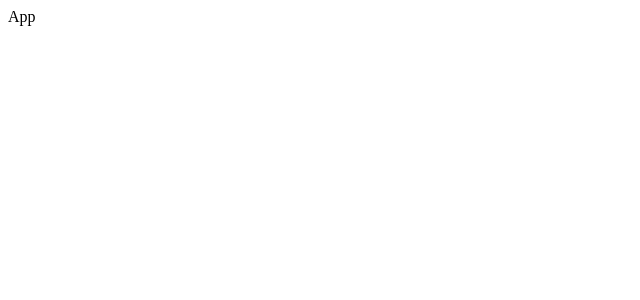
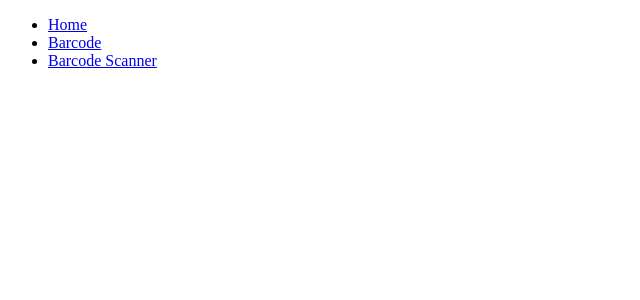
Before and after one commit to AnwarHossainSR/react-barcode-qrcode, a React (Create React App) app: page / in a window 1280 px wide. Shown: the top 300 px of the page, without its empty margins (0-640 px from the left). Built offline with nearby package versions, Linux system fonts and the light colour scheme.

Commit message:
barcode implementation

```diff
--- a/src/App.js
+++ b/src/App.js
@@ -1,5 +1,23 @@
+import { Route, Switch } from "react-router-dom";
+import BarCodeScanner from "./components/BarCodeScanner";
+import Barcode from "./components/Brcode";
+import Home from "./Home";
 const App = () => {
-  return <div>App</div>;
+  return (
+    <div>
+      <Switch>
+        <Route exact path="/">
+          <Home />
+        </Route>
+        <Route path="/barcode">
+          <Barcode />
+        </Route>
+        <Route path="/barcode-scanner">
+          <BarCodeScanner />
+        </Route>
+      </Switch>
+    </div>
+  );
 };
 
 export default App;
--- /dev/null
+++ b/src/Home.jsx
@@ -0,0 +1,21 @@
+import { Link } from "react-router-dom";
+
+const Home = () => {
+  return (
+    <nav>
+      <ul>
+        <li>
+          <Link to="/">Home</Link>
+        </li>
+        <li>
+          <Link to="/barcode">Barcode</Link>
+        </li>
+        <li>
+          <Link to="/barcode-scanner">Barcode Scanner</Link>
+        </li>
+      </ul>
+    </nav>
+  );
+};
+
+export default Home;
--- /dev/null
+++ b/src/components/BarCodeScanner.jsx
@@ -0,0 +1,5 @@
+const BarCodeScanner = () => {
+  return <div></div>;
+};
+
+export default BarCodeScanner;
--- /dev/null
+++ b/src/components/Brcode.jsx
@@ -0,0 +1,33 @@
+import { useBarcode } from "next-barcode";
+import { useEffect, useRef, useState } from "react";
+
+const Brcode = () => {
+  const [barcode, setbarcode] = useState("next-barcode");
+  //useEffect(() => {}, [barcode]);
+  const valueRef = useRef();
+  const { inputRef } = useBarcode({
+    value: barcode,
+    format: "pharmacode",
+    width: 4,
+    height: 40,
+    displayValue: false,
+  });
+  const handleSUbmit = (e) => {
+    e.preventDefault();
+    setbarcode(valueRef.current.value);
+  };
+  useEffect(() => {
+    setbarcode("mahedi");
+  }, []);
+  return (
+    <>
+      <form onSubmit={handleSUbmit}>
+        <input type="text" name="barcode" ref={valueRef} />
+        <button>Submit</button>
+      </form>
+      <svg ref={inputRef} />
+    </>
+  );
+};
+
+export default Brcode;
--- a/src/index.js
+++ b/src/index.js
@@ -1,10 +1,11 @@
-import React from "react";
-import ReactDOM from "react-dom/client";
-import App from "./App";
+import React from 'react';
+import ReactDOM from 'react-dom';
+import { BrowserRouter } from 'react-router-dom';
+import App from './App';
 
-const root = ReactDOM.createRoot(document.getElementById("root"));
-root.render(
-  <React.StrictMode>
-    <App />
-  </React.StrictMode>
+ReactDOM.render(
+  <BrowserRouter>
+      <App />
+  </BrowserRouter>,
+  document.getElementById('root')
 );
```
Also changed, not shown: package.json (+11 -7 lines), 1 other file (tests, documents, lock files or other folders).
